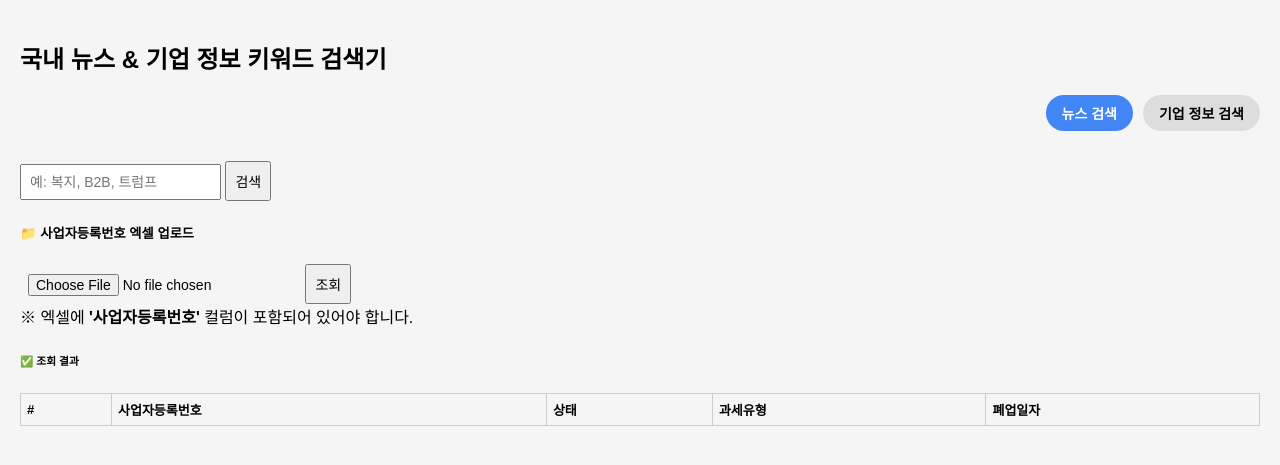
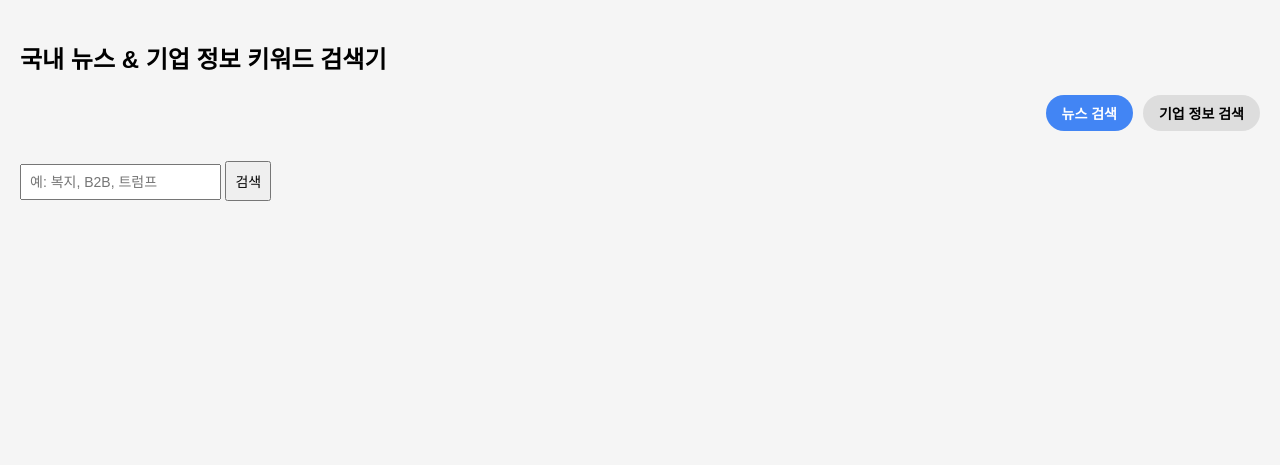
Before and after one commit to Han-data-Kwon/kr-news-keyword-tracker, a Flask app: page / in a window 1280 px wide. Shown: the top 465 px of the page. Run offline with Flask 3, Linux system fonts and the light colour scheme; lists and menus that the app fills with data are empty.

Commit message:
Update index.html

```diff
--- a/templates/index.html
+++ b/templates/index.html
@@ -74,7 +74,7 @@
 </div>
 
 <!-- 사업자등록 상태조회 탭 -->
-<div class="tab-pane fade" id="company" role="tabpanel" aria-labelledby="company-tab">
+<div id="company-section" class="section">
     <div class="my-4">
         <h5>📁 사업자등록번호 엑셀 업로드</h5>
         <form id="ntsForm" enctype="multipart/form-data">
```
